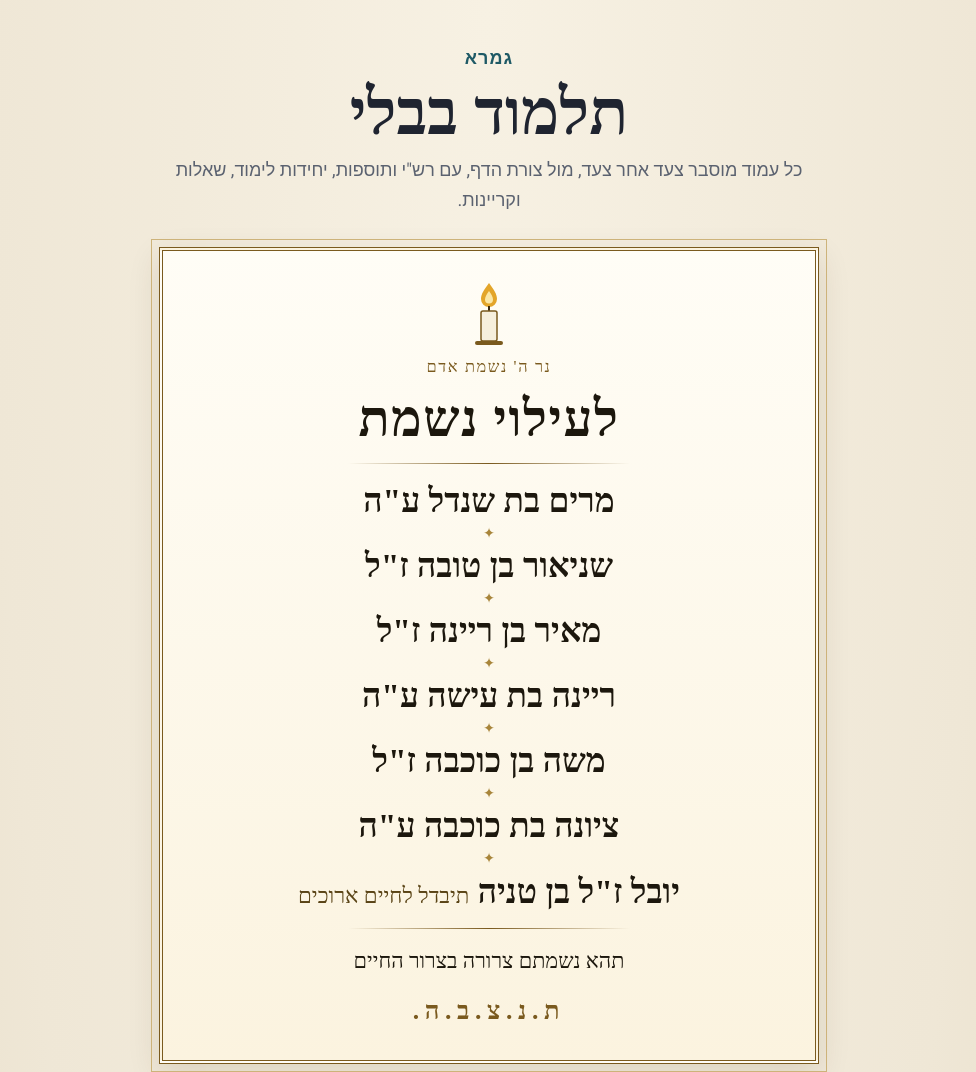
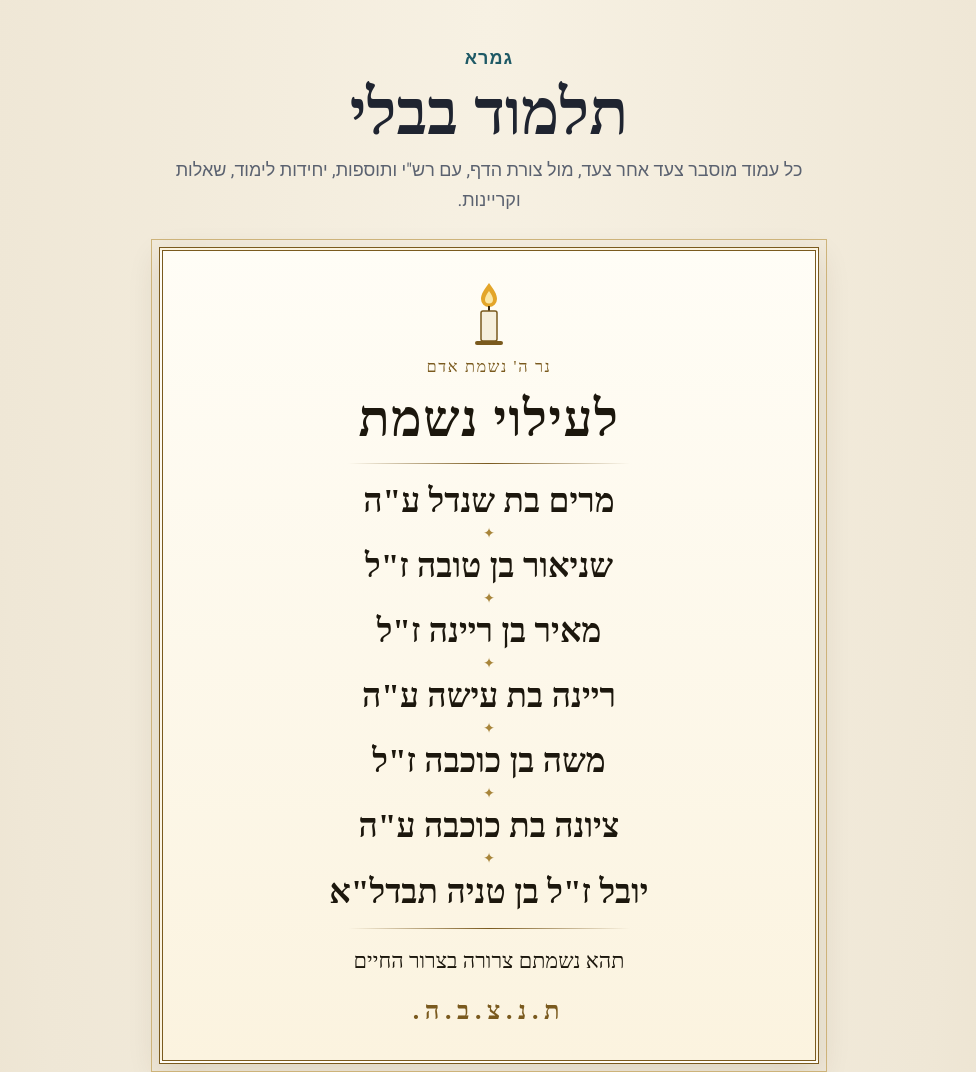
Before and after one commit to oraykin7-source/gemara, a plain HTML site: page index.html in a window 1280 px wide. Shown: the top 1072 px of the page, without its empty margins (151-1127 px from the left). Drawn offline with Linux system fonts and the light colour scheme; a web font is replaced by a local one.

Commit message:
עדכון הספר
Co-Authored-By: Claude Fable 5.2 <noreply@anthropic.com>

```diff
--- a/index.html
+++ b/index.html
@@ -66,7 +66,7 @@ footer{margin-top:36px;padding-top:12px;border-top:1px solid var(--line);font-si
       <p class="v">נר ה' נשמת אדם</p>
       <div class="t">לעילוי נשמת</div>
       <div class="rule"></div>
-      <p class="names"><b>מרים בת שנדל ע&quot;ה</b><i>✦</i><b>שניאור בן טובה ז&quot;ל</b><i>✦</i><b>מאיר בן ריינה ז&quot;ל</b><i>✦</i><b>ריינה בת עישה ע&quot;ה</b><i>✦</i><b>משה בן כוכבה ז&quot;ל</b><i>✦</i><b>ציונה בת כוכבה ע&quot;ה</b><i>✦</i><b>יובל ז&quot;ל בן טניה <small>תיבדל לחיים ארוכים</small></b></p>
+      <p class="names"><b>מרים בת שנדל ע&quot;ה</b><i>✦</i><b>שניאור בן טובה ז&quot;ל</b><i>✦</i><b>מאיר בן ריינה ז&quot;ל</b><i>✦</i><b>ריינה בת עישה ע&quot;ה</b><i>✦</i><b>משה בן כוכבה ז&quot;ל</b><i>✦</i><b>ציונה בת כוכבה ע&quot;ה</b><i>✦</i><b>יובל ז&quot;ל בן טניה תבדל&quot;א</b></p>
       <div class="rule"></div>
       <p class="e">תהא נשמתם צרורה בצרור החיים</p>
       <p class="a">ת.נ.צ.ב.ה.</p>
```
Also changed, not shown: berakhot.html (+1 -1 lines).
